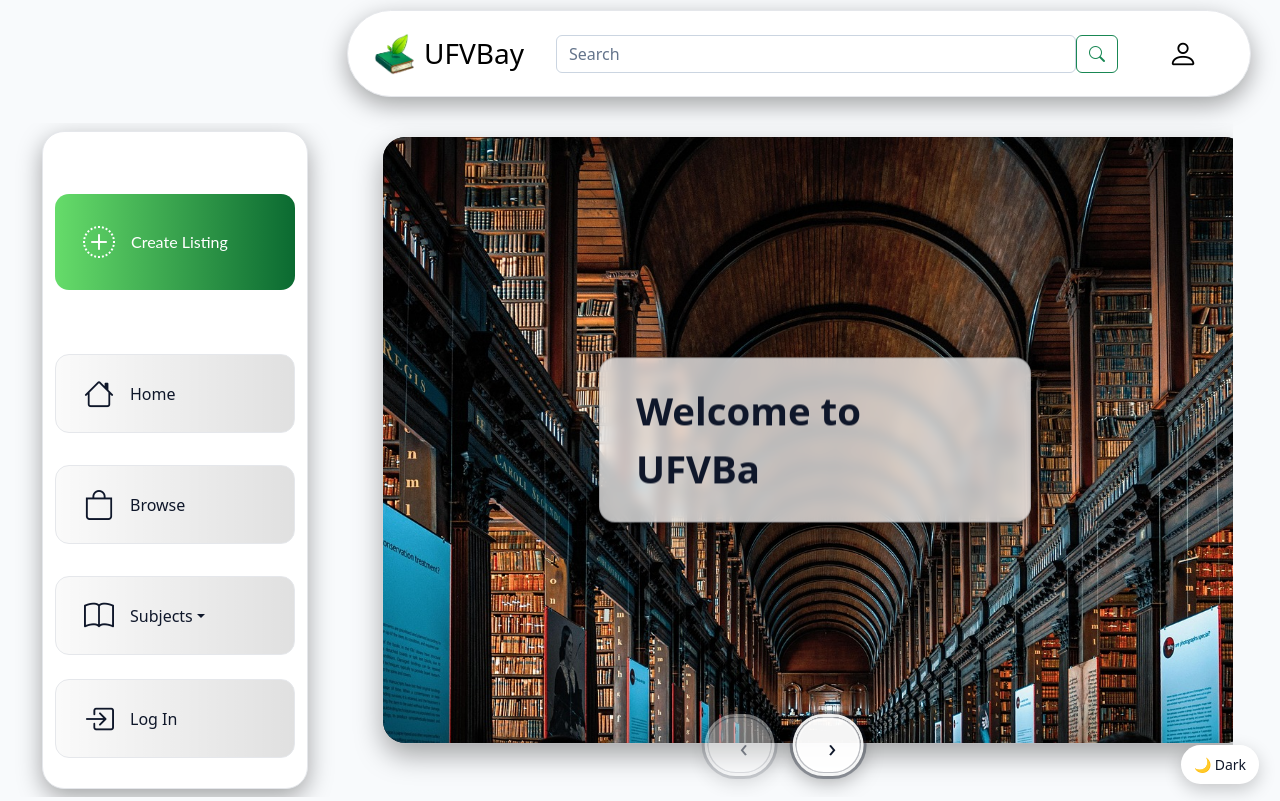
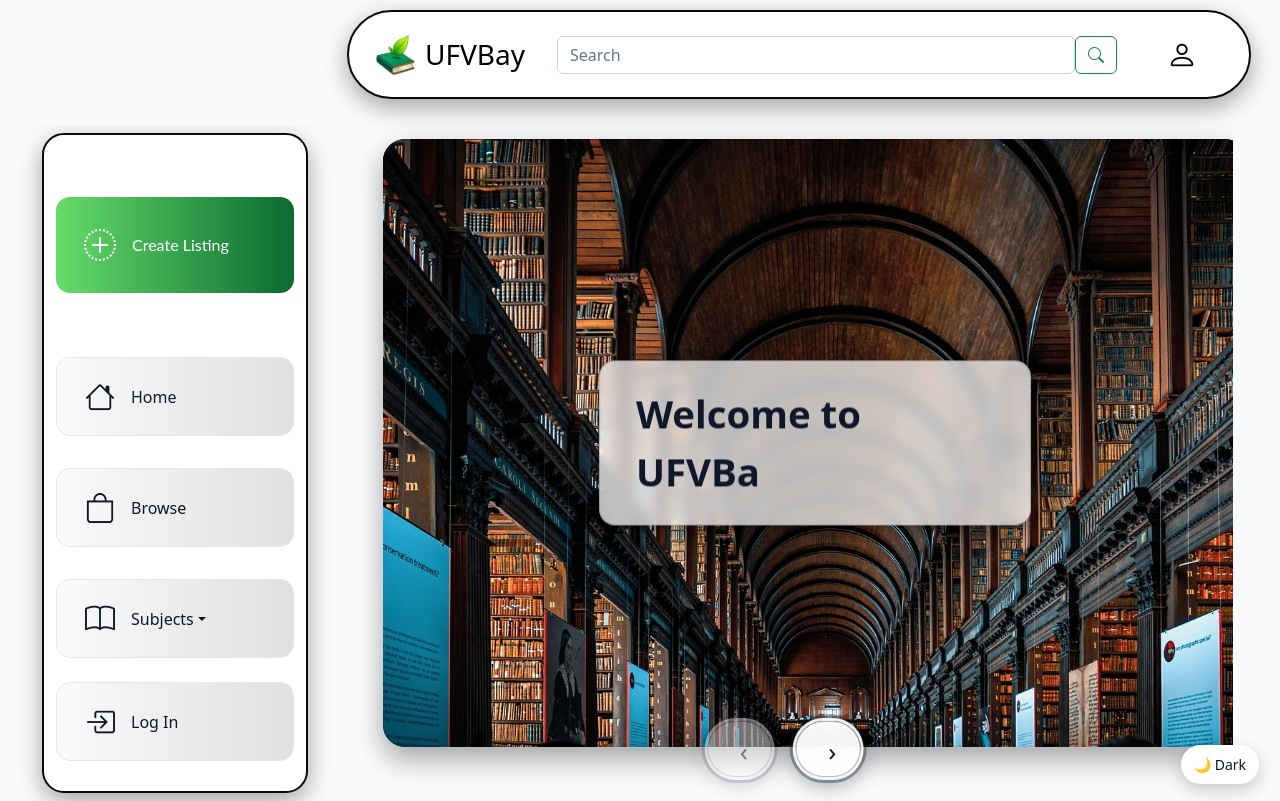
Before and after one commit to Gurv-Chahal/ufvbay, a React (Vite) app in the folder client/: page /home in a window 1280 px wide. Built offline with nearby package versions, Linux system fonts and the light colour scheme; a small style sheet from the web is missing.

Commit message:
border around navbar and sidebar

```diff
--- a/client/src/styles/HomeSideBar.css
+++ b/client/src/styles/HomeSideBar.css
@@ -4,6 +4,7 @@
     --nav-h: 72px;
     --nav-gap: 16px;
     --nav-height: var(--nav-h);
+    --chrome-border-w: 2px;
 }
 
 
@@ -169,3 +170,19 @@
     transform: translateY(4px);
     z-index: 1040; /* above the bubble itself */
 }
+
+
+
+
+:root:not(.dark) .sidebar-bubble {
+    border: var(--chrome-border-w) solid #0a0a0a !important; /* black */
+}
+
+:root.dark .sidebar-bubble {
+    border: var(--chrome-border-w) solid #ffffff !important; /* white */
+    /* optional pop */
+    box-shadow:
+            0 8px 24px rgba(0,0,0,.35),
+            0 0 0 1px rgba(255,255,255,.25),
+            inset 0 1px 0 rgba(255,255,255,.06) !important;
+}
--- a/client/src/styles/Navbar.css
+++ b/client/src/styles/Navbar.css
@@ -1,5 +1,3 @@
-
-
 
 
 @media (max-width: 767.98px) {
@@ -241,3 +239,16 @@
   flex: 1 1 420px;
   min-width: 240px;
 }
+
+:root:not(.dark) .nav-bubble {
+  border: var(--chrome-border-w) solid #0a0a0a !important; /* black */
+}
+
+:root.dark .nav-bubble {
+  border: var(--chrome-border-w) solid #ffffff !important; /* white */
+  /* optional pop: a faint outer glow so the white edge reads on dark photos */
+  box-shadow:
+          0 8px 24px rgba(0,0,0,.35),
+          0 0 0 1px rgba(255,255,255,.25),
+          inset 0 1px 0 rgba(255,255,255,.06) !important;
+}
```
